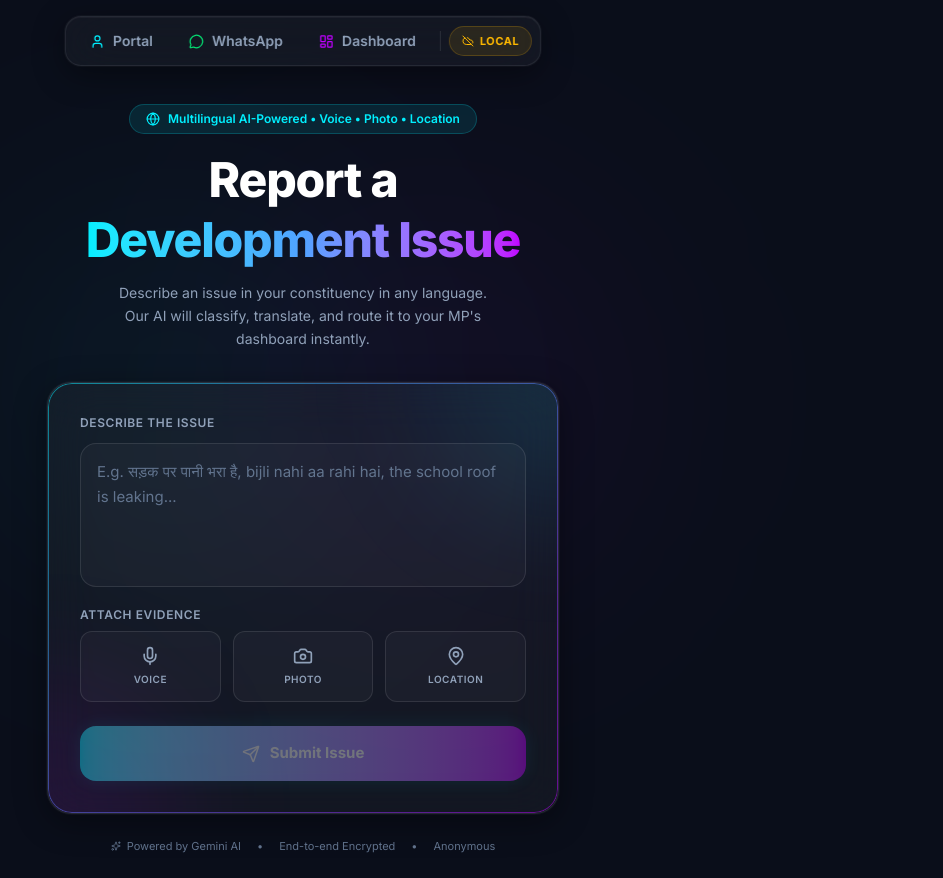
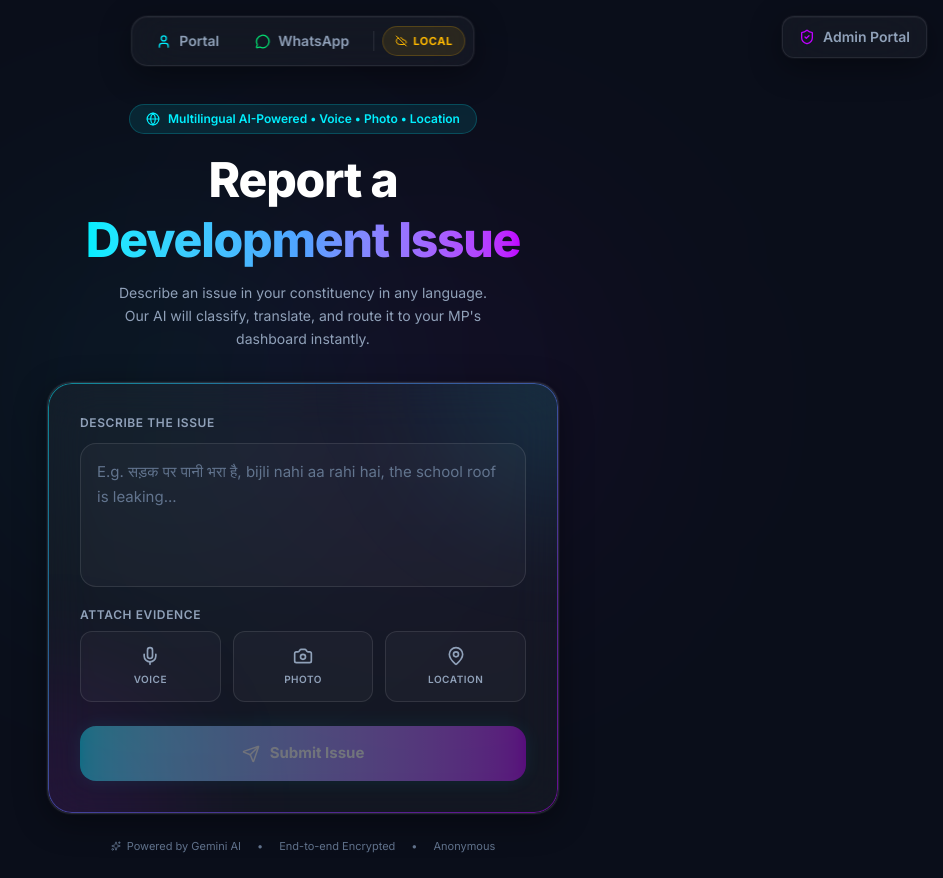
Before and after one commit to Adbhut1234/Hackathon-Hack2skill, a React (Vite) app: page / in a window 1280 px wide. Shown: the whole page, without its empty margins (337-1280 px from the left). Built offline with nearby package versions, Linux system fonts and the light colour scheme; no server answers.

Commit message:
UI: Move Dashboard to top-right Admin Portal button, keep citizen nav centered

```diff
--- a/src/App.jsx
+++ b/src/App.jsx
@@ -4,7 +4,7 @@ import MPDashboard from './pages/MPDashboard';
 import WhatsAppSimulator from './pages/WhatsAppSimulator';
 import { useState, useEffect } from 'react';
 import { initialComplaints } from './mockData';
-import { User, LayoutDashboard, MessageCircle, Cloud, CloudOff } from 'lucide-react';
+import { User, MessageCircle, Cloud, CloudOff, ShieldCheck } from 'lucide-react';
 import { isAppwriteConfigured, fetchComplaints, createComplaint, subscribeToComplaints } from './lib/appwrite';
 
 function App() {
@@ -108,16 +108,14 @@ function App() {
   return (
     <Router>
       <div className="min-h-screen bg-dark-bg text-slate-100 flex flex-col">
-        {/* Premium Glass Navigation */}
+
+        {/* Citizen Navigation (Center) */}
         <nav className="fixed top-4 left-1/2 -translate-x-1/2 z-50 glass-panel rounded-2xl px-2 py-1.5 flex items-center gap-1 backdrop-blur-xl shadow-[0_8px_32px_rgba(0,0,0,0.4)]">
           <NavLink to="/citizen" className={navLinkClass}>
             <User size={15} className="text-accent-cyan" /> Portal
           </NavLink>
           <NavLink to="/whatsapp" className={navLinkClass}>
             <MessageCircle size={15} className="text-green-400" /> WhatsApp
-          </NavLink>
-          <NavLink to="/dashboard" className={navLinkClass}>
-            <LayoutDashboard size={15} className="text-accent-purple" /> Dashboard
           </NavLink>
 
           <div className="w-px h-5 bg-white/10 mx-1"></div>
@@ -134,6 +132,21 @@ function App() {
           </div>
         </nav>
 
+        {/* Admin Portal Button (Top Right) */}
+        <NavLink
+          to="/dashboard"
+          className={({ isActive }) =>
+            `fixed top-4 right-4 z-50 glass-panel rounded-xl px-4 py-2.5 flex items-center gap-2 backdrop-blur-xl shadow-[0_8px_32px_rgba(0,0,0,0.4)] text-sm font-semibold transition-all duration-200 group ${
+              isActive
+                ? 'bg-accent-purple/15 border-accent-purple/30 text-white'
+                : 'text-slate-400 hover:text-white hover:bg-white/5 hover:border-accent-purple/20'
+            }`
+          }
+        >
+          <ShieldCheck size={16} className="text-accent-purple group-hover:scale-110 transition-transform" />
+          <span>Admin Portal</span>
+        </NavLink>
+
         <main className="flex-1 pt-20 overflow-x-hidden">
           <Routes>
             <Route path="/" element={<CitizenPortal onAddComplaint={addComplaint} />} />
```
